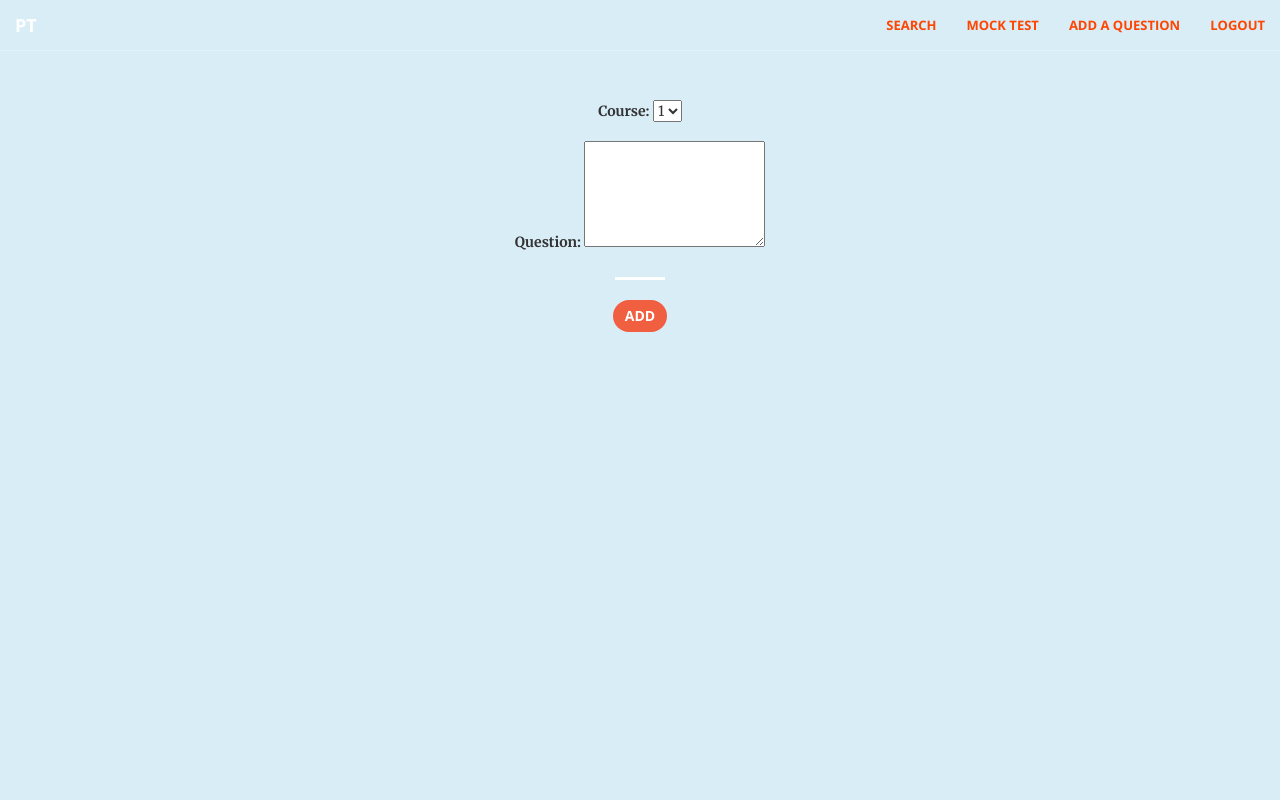
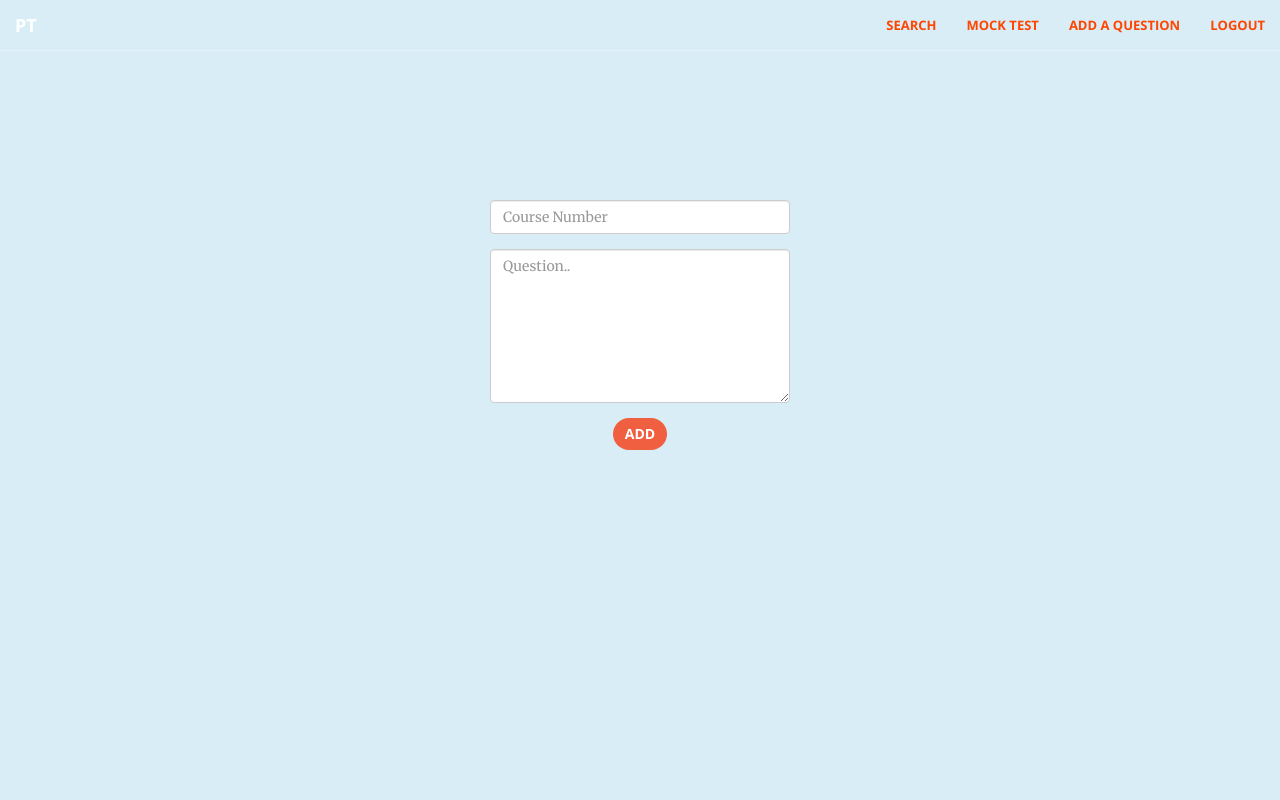
Before and after one commit to Pradhyo/pikatests, a Python web app: template templates/add_question.html in a window 1280 px wide. Run offline with Jinja, Linux system fonts and the light colour scheme; the template is opened without the code that fills it: most values are stand-ins (such as "Sample title", 1, 10 or a date in 2020); some libraries are stand-ins or nearby versions.

Commit message:
Make form better using basic bootstrap

```diff
--- a/templates/add_question.html
+++ b/templates/add_question.html
@@ -5,26 +5,24 @@
         <div class="container">
             <div class="row">
                 <div class="col-lg-12 text-center">
-                    <form method="post">
+                    <div id="box">
+                    <form>
+                        <div class = "form-group">
+                            <input name="course" class="form-control" placeholder="Course Number" />
+                        </div>
 
-                    <div class="form-group">
-                      <label for="sel1">Course:</label>
-                      <select name = "course">
-			{% for each in courses %}
-				<option value="{{each.course_id}}"> {{each.course_id}} </option>
-			{% endfor %}
-		</select>
+                        <div class = "form-group">
+                            <textarea class="form-control" rows="7" name="mock" placeholder="Question.." ></textarea>
+                        </div>
 
+                        <div class = "form-group">
+                            <input type="submit" class="btn btn-primary" value = "add">
+                        </div>
+                    </form>
 
                     </div>
-                    <div class="form-group">
-                        <label for="question">Question:</label>
-                        <textarea rows="5" name="question"></textarea>
-                    </div>
-                    <hr class="light">
-               <button type="submit" class="btn btn-primary" href="/mocktest.html">ADD</button>
+
                 </div>
-                </form>
             </div>
         </div>
     </section>
```
